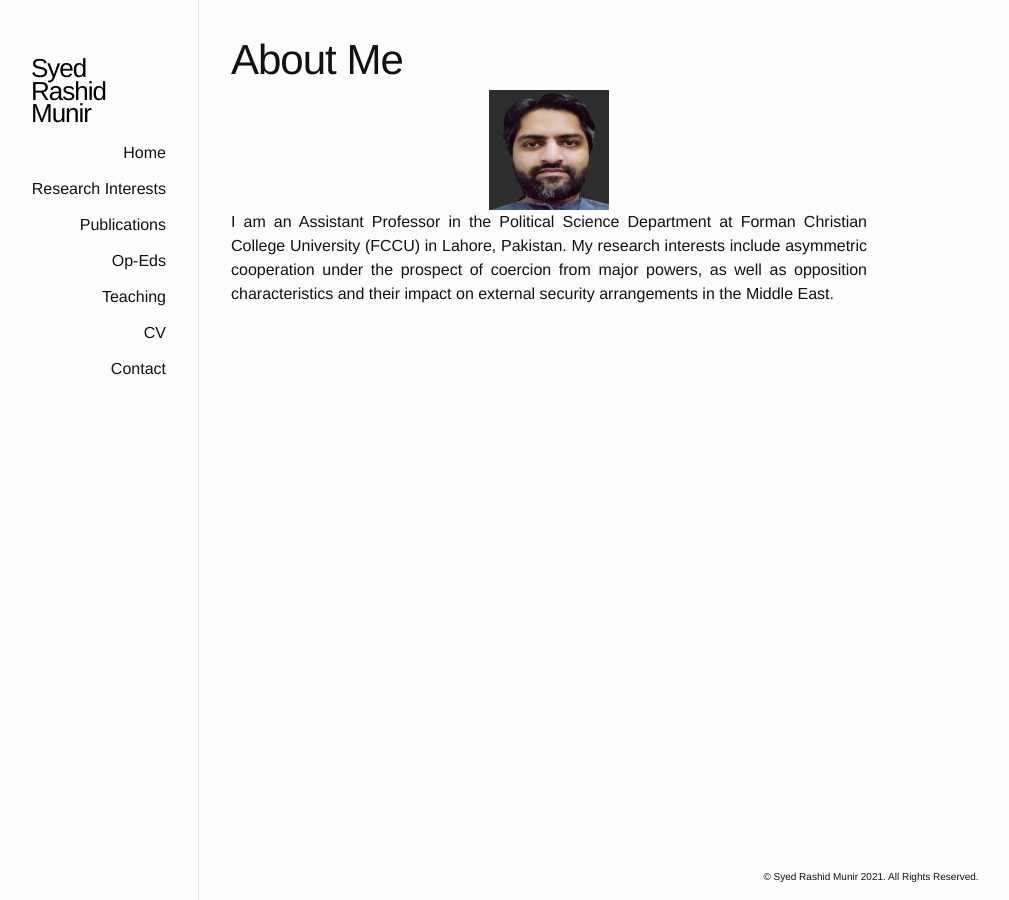
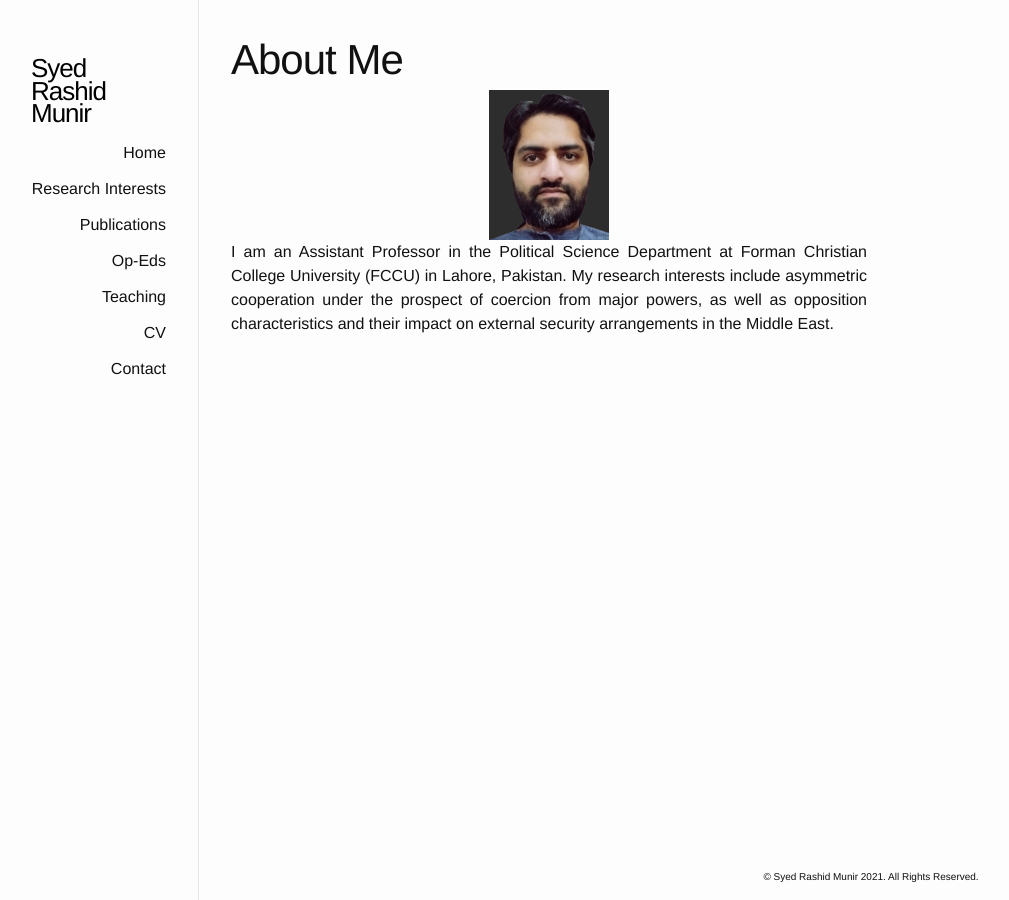
Before and after one commit to srmunir/srmunir.github.io, a Jekyll site: the page built from index.html, in a window 1280 px wide. Shown: the whole page, without its empty margins (191-1200 px from the left). Built offline with Jekyll 4.4.1, drawn with Linux system fonts in a browser that asks for light colours.

Commit message:
changed height of picture

```diff
--- a/index.html
+++ b/index.html
@@ -8,7 +8,7 @@
 
 
 <div class="post-excerpt">
-<center><img src="photos/profile2.png" class="centerImage" alt="Profile" aligh="middle" height="120" width="120"></center>
+<center><img src="photos/profile2.png" class="centerImage" alt="Profile" aligh="middle" height="150" width="120"></center>
 <p align="justify">I am an Assistant Professor in the Political Science Department at Forman Christian College University (FCCU) in Lahore, Pakistan. My research interests include asymmetric cooperation under the prospect of coercion from major powers, as well as opposition characteristics and their impact on external security arrangements in the Middle East.</p>
       </div>
 </div>
```
